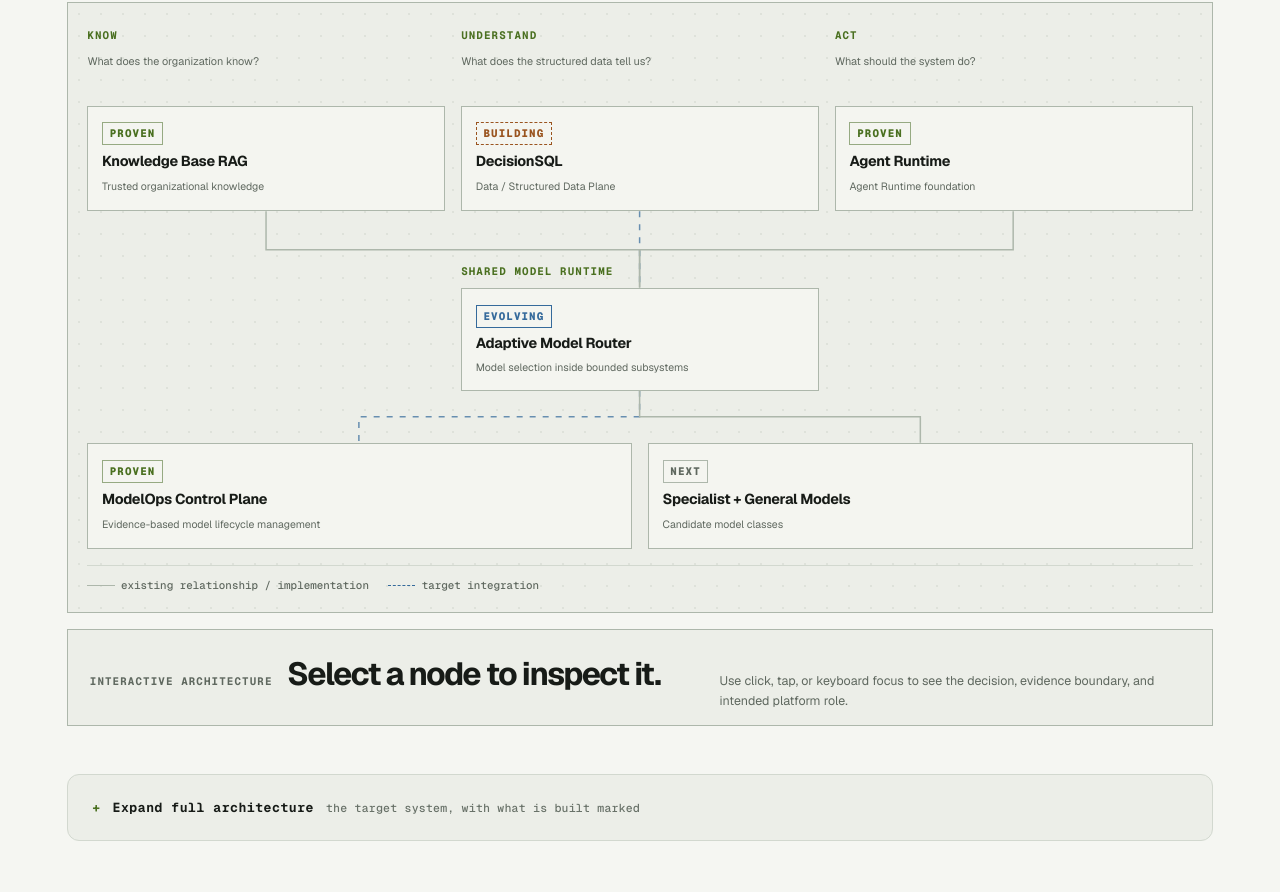
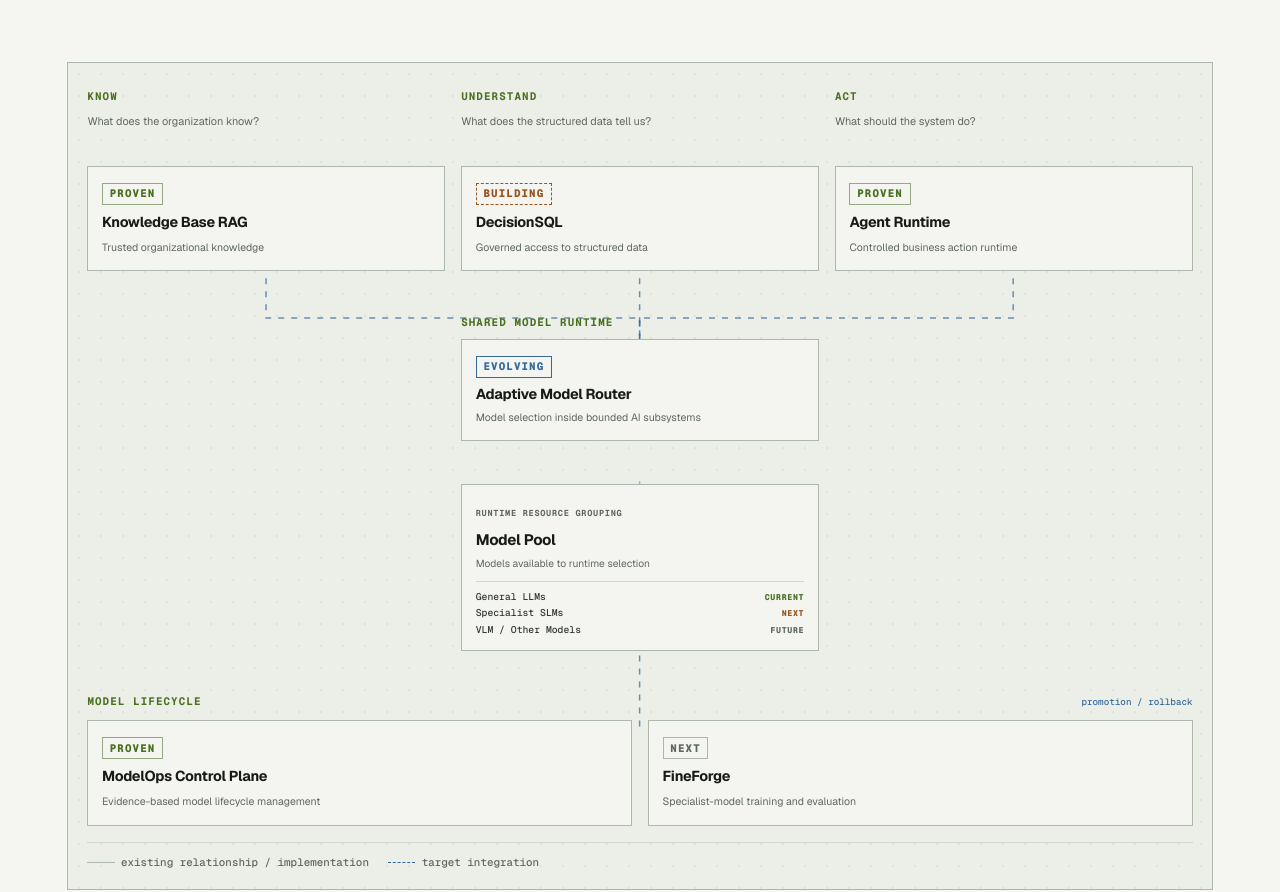
Before and after one commit to negativexq/portfolio-site, a Next.js app: page /platform in a window 1280 px wide. Shown: the part 1247-2139 px from the top of the page. Built offline with nearby package versions, Linux system fonts and the light colour scheme.

Commit message:
Revise platform architecture semantics

```diff
--- a/components/content/platform-page.tsx
+++ b/components/content/platform-page.tsx
@@ -94,9 +94,46 @@ function ArchitectureNode({
       aria-controls="platform-node-detail"
       onClick={() => onSelect(node.id)}
     >
-      <span className="platform-node-status"><PlatformStatusLabel status={node.status} /></span>
+      <span className="platform-node-status">
+        {node.showStatus === false ? <span className="platform-resource-label">RUNTIME RESOURCE GROUPING</span> : <PlatformStatusLabel status={node.status} />}
+      </span>
       <strong>{node.title}</strong>
-      <span>{node.role}</span>
+      <span>{node.architectureDescription ?? node.role}</span>
+    </button>
+  );
+}
+
+function ModelPoolNode({
+  node,
+  selected,
+  onSelect,
+}: {
+  node: PlatformNode;
+  selected: boolean;
+  onSelect: (id: string) => void;
+}) {
+  const modelClasses = [
+    ["General LLMs", "CURRENT", "current"],
+    ["Specialist SLMs", "NEXT", "next"],
+    ["VLM / Other Models", "FUTURE", "future"],
+  ] as const;
+
+  return (
+    <button
+      className={`platform-model-pool-node${selected ? " is-selected" : ""}`}
+      type="button"
+      aria-pressed={selected}
+      aria-controls="platform-node-detail"
+      onClick={() => onSelect(node.id)}
+    >
+      <span className="platform-node-status"><span className="platform-resource-label">RUNTIME RESOURCE GROUPING</span></span>
+      <strong>{node.title}</strong>
+      <span className="platform-model-pool-copy">Models available to runtime selection</span>
+      <span className="platform-model-pool-rows">
+        {modelClasses.map(([label, status, statusClassName]) => (
+          <span key={label}><b>{label}</b><em className={`platform-model-state platform-model-state-${statusClassName}`}>{status}</em></span>
+        ))}
+      </span>
     </button>
   );
 }
@@ -125,11 +162,25 @@ function PlatformDetailPanel({
       </button>
       <div className="platform-detail-body">
       <div className="platform-detail-heading">
-        <PlatformStatusLabel status={node.status} />
+        {node.showStatus === false ? <span className="platform-resource-label">RUNTIME RESOURCE GROUPING</span> : <PlatformStatusLabel status={node.status} />}
         <span>{node.role}</span>
       </div>
       <h3>{node.title}</h3>
       <p className="platform-detail-purpose">{node.purpose}</p>
+
+      {node.details.currentFoundation ? (
+        <div className="platform-detail-group">
+          <p className="platform-proof-label">Current foundation</p>
+          <p>{node.details.currentFoundation}</p>
+        </div>
+      ) : null}
+
+      {node.details.objective ? (
+        <div className="platform-detail-group">
+          <p className="platform-proof-label">Core objective</p>
+          <p>{node.details.objective}</p>
+        </div>
+      ) : null}
 
       <div className="platform-detail-group">
         <p className="platform-proof-label">{node.status === "PROVEN" ? "What it does" : "Current goal"}</p>
@@ -153,6 +204,21 @@ function PlatformDetailPanel({
               </li>
             ))}
           </ol>
+        </div>
+      ) : null}
+
+      {node.details.targetEvolution ? (
+        <div className="platform-detail-group platform-detail-evolution">
+          <p className="platform-proof-label">Target evolution</p>
+          <ul>{node.details.targetEvolution.map((item) => <li key={item}>{item}</li>)}</ul>
+        </div>
+      ) : null}
+
+      {node.details.routingDistinction ? (
+        <div className="platform-detail-group platform-detail-distinction">
+          <p className="platform-proof-label">Two routing questions</p>
+          <div><strong>Capability routing</strong><span>{node.details.routingDistinction.capability}</span></div>
+          <div><strong>Model routing</strong><span>{node.details.routingDistinction.model}</span></div>
         </div>
       ) : null}
 
@@ -229,23 +295,24 @@ export function PlatformPage() {
         <div className="container">
           <header className="platform-section-heading" data-reveal>
             <div>
-              <p className="eyebrow">Where the systems are going</p>
-              <h2 id="architecture-heading">How the systems fit together.</h2>
-              <p>The green/proven nodes below are existing, independently tested systems. Other nodes describe active work or the integration direction.</p>
+              <p className="eyebrow">WHERE THE SYSTEMS ARE GOING</p>
+              <h2 id="architecture-heading">How the systems are evolving together.</h2>
+              <p>The proven nodes are existing, independently tested systems. Building and evolving nodes show active work or the direction of integration.</p>
             </div>
           </header>
 
           <div className="platform-architecture-workspace">
             <div className="platform-graph-board">
-              <svg className="platform-graph-connectors" viewBox="0 0 1000 560" preserveAspectRatio="none" aria-hidden="true">
-                {/* Endpoints are in viewBox units matching the grid: lane nodes span
-                    y 86-196, the router 275-382, the lifecycle row 436-546. Column
-                    centres are 162 / 500 / 838 above and 246 / 754 below. */}
-                <path className="is-solid" d="M162 196 V236 H500 V275" />
-                <path className="is-dashed" d="M500 196 V275" />
-                <path className="is-solid" d="M838 196 V236 H500 V275" />
-                <path className="is-dashed" d="M500 382 V409 H246 V436" />
-                <path className="is-solid" d="M500 382 V409 H754 V436" />
+              <svg className="platform-graph-connectors" viewBox="0 0 1000 760" preserveAspectRatio="none" aria-hidden="true">
+                {/* Capability edges are target integrations: the existing
+                    repositories do not currently share this router. The
+                    cost-aware router → model pool path is the current runtime
+                    foundation; lifecycle → pool is promotion direction. */}
+                <path className="is-dashed" d="M162 196 V236 H500 V290" />
+                <path className="is-dashed" d="M500 196 V290" />
+                <path className="is-dashed" d="M838 196 V236 H500 V290" />
+                <path className="is-solid" d="M500 400 V465" />
+                <path className="is-dashed" d="M500 575 V650" />
               </svg>
 
               <div className="platform-graph-grid">
@@ -260,9 +327,18 @@ export function PlatformPage() {
                   <span className="platform-lane-label">SHARED MODEL RUNTIME</span>
                   <ArchitectureNode node={platformNodes.find((node) => node.id === "adaptive-router")!} selected={selectedId === "adaptive-router"} onSelect={setSelectedId} />
                 </div>
+                <div className="platform-graph-model-pool">
+                  <ModelPoolNode node={platformNodes.find((node) => node.id === "model-pool")!} selected={selectedId === "model-pool"} onSelect={setSelectedId} />
+                </div>
                 <div className="platform-graph-lifecycle">
-                  <ArchitectureNode node={platformNodes.find((node) => node.id === "modelops")!} selected={selectedId === "modelops"} onSelect={setSelectedId} />
-                  <ArchitectureNode node={platformNodes.find((node) => node.id === "specialist-models")!} selected={selectedId === "specialist-models"} onSelect={setSelectedId} />
+                  <div className="platform-graph-lifecycle-heading">
+                    <span className="platform-lane-label">MODEL LIFECYCLE</span>
+                    <span className="platform-lifecycle-relation-label">promotion / rollback</span>
+                  </div>
+                  <div className="platform-graph-lifecycle-nodes">
+                    <ArchitectureNode node={platformNodes.find((node) => node.id === "modelops")!} selected={selectedId === "modelops"} onSelect={setSelectedId} />
+                    <ArchitectureNode node={platformNodes.find((node) => node.id === "fineforge")!} selected={selectedId === "fineforge"} onSelect={setSelectedId} />
+                  </div>
                 </div>
               </div>
 
--- a/data/platform.ts
+++ b/data/platform.ts
@@ -18,11 +18,20 @@ export type PlatformNode = {
   links: readonly PlatformLink[];
   details: {
     currentGoal?: string;
+    currentFoundation?: string;
     milestone?: string;
     nextGate?: string;
+    objective?: string;
+    targetEvolution?: readonly string[];
+    routingDistinction?: {
+      capability: string;
+      model: string;
+    };
     why: string;
     flow?: readonly string[];
   };
+  architectureDescription?: string;
+  showStatus?: boolean;
 };
 
 export const platformNodes = [
@@ -33,6 +42,7 @@ export const platformNodes = [
     status: "PROVEN",
     role: "Trusted organizational knowledge",
     purpose: "Evidence-backed access to unstructured organizational knowledge.",
+    architectureDescription: "Trusted organizational knowledge",
     decision: "Tenant ACL and evidence validation stay server-owned; unsupported answers fail closed.",
     evidence: [
       "95.9% candidate evidence recall",
@@ -59,6 +69,7 @@ export const platformNodes = [
     status: "BUILDING",
     role: "Data / Structured Data Plane",
     purpose: "Governed natural-language access to structured enterprise data.",
+    architectureDescription: "Governed access to structured data",
     decision: "The LLM proposes SQL. Deterministic software decides what may execute.",
     evidence: [],
     stack: ["Python", "FastAPI", "PostgreSQL", "SQLAlchemy", "sqlglot", "schema retrieval", "semantic metrics", "OpenTelemetry", "frozen evaluation harness"],
@@ -68,7 +79,7 @@ export const platformNodes = [
       milestone: "Define schema retrieval, semantic metrics, AST validation, authorization, and read-only execution as separate stages.",
       nextGate: "Freeze the evaluation harness and execution policy before treating generated SQL as a useful result.",
       why: "A natural-language-to-SQL demo answers syntax. DecisionSQL is about whether a proposed query is authorized, bounded, explainable, and safe to run.",
-      flow: ["natural language", "schema retrieval", "semantic layer", "SQL proposal", "AST + ACL + cost gate", "read-only execution", "result validation"],
+      flow: ["schema retrieval", "semantic resolution", "SQL proposal", "sqlglot AST validation", "authorization", "EXPLAIN cost gate", "read-only execution", "result validation"],
     },
   },
   {
@@ -78,6 +89,7 @@ export const platformNodes = [
     status: "PROVEN",
     role: "Agent Runtime foundation",
     purpose: "Controlled business actions where the model proposes intent but deterministic software owns execution authority.",
+    architectureDescription: "Controlled business action runtime",
     decision: "The LLM never receives mutation authority.",
     evidence: [
       "540/540 measured deterministic safety attempts",
@@ -103,14 +115,22 @@ export const platformNodes = [
     status: "EVOLVING",
     role: "Model selection inside bounded subsystems",
     purpose: "A broader routing abstraction evolving from the implemented Cost-Aware LLM Router.",
+    architectureDescription: "Model selection inside bounded AI subsystems",
     decision: "Routing chooses computation; it never grants authority.",
     evidence: [],
     stack: ["task-aware", "quality-aware", "latency-aware", "privacy-aware"],
     links: [],
     details: {
       currentGoal: "Generalize the existing cost-aware routing foundation into an adaptive model runtime.",
+      currentFoundation: "Cost-Aware LLM Router",
       milestone: "Keep capability routing separate from model routing: first choose the subsystem, then choose the model inside it.",
       nextGate: "Define comparable quality, latency, cost, capability, and local-only signals before broadening the router contract.",
+      objective: "Use the smallest and cheapest model that reliably satisfies the task’s quality, latency, privacy and capability requirements.",
+      targetEvolution: ["task-aware", "capability-aware", "complexity-aware", "quality-aware", "latency-aware", "cost-aware", "privacy / local-only aware", "health-aware", "fallback / escalation aware"],
+      routingDistinction: {
+        capability: "Which subsystem should handle the request?",
+        model: "Which model should perform the AI work inside that subsystem?",
+      },
       why: "The objective is to use the smallest and cheapest model that reliably satisfies the task's quality, latency, privacy, and capability requirements.",
       flow: ["task + constraints", "candidate model classes", "quality / latency / cost", "local-only policy", "fallback / escalation"],
     },
@@ -141,21 +161,41 @@ export const platformNodes = [
     },
   },
   {
-    id: "specialist-models",
+    id: "model-pool",
     stage: "MODEL LIFECYCLE",
-    title: "Specialist + General Models",
+    title: "Model Pool",
     status: "NEXT",
-    role: "Candidate model classes",
-    purpose: "A target model set for the adaptive runtime, not a claim of current deployment.",
+    showStatus: false,
+    role: "Runtime resource grouping",
+    purpose: "The set of models available to runtime selection; not a standalone project.",
+    decision: "The router selects from available models; lifecycle evidence changes which candidates are available.",
+    evidence: [],
+    stack: ["General LLMs · CURRENT", "Specialist SLMs · NEXT", "VLM / Other · FUTURE"],
+    links: [],
+    details: {
+      currentGoal: "General models are the current available pool.",
+      milestone: "Specialist SQL/RAG SLMs and VLM or other models are future additions, each with its own evidence boundary.",
+      nextGate: "No candidate enters the pool without passing the same offline evaluation and ModelOps gates as any other model.",
+      why: "The model pool is a runtime resource grouping, not a portfolio project or a claim that every model class is deployed.",
+    },
+  },
+  {
+    id: "fineforge",
+    stage: "MODEL LIFECYCLE",
+    title: "FineForge",
+    status: "NEXT",
+    role: "Specialist-model training and evaluation",
+    purpose: "A planned specialization path from base model to evaluated candidate.",
     decision: "Specialization must beat the base model on the task and the operating constraints that matter.",
     evidence: [],
-    stack: ["SQL specialist SLM", "RAG specialist SLM", "general reasoning", "VLM", "external / cloud"],
+    stack: ["QLoRA", "offline evaluation", "quality", "latency", "VRAM", "cost", "generalization"],
     links: [],
     details: {
-      currentGoal: "Define the evaluation contract for specialist and general model candidates.",
-      milestone: "Compare task quality, execution accuracy where relevant, latency, throughput, VRAM, cost, and generalization.",
-      nextGate: "No candidate enters the router without passing the same evidence and lifecycle gates as any other model.",
-      why: "The platform should make model choice inspectable and reversible rather than turning a single model into a permanent architectural assumption.",
+      currentGoal: "Define the training and evaluation path for specialist model candidates.",
+      milestone: "Compare base and specialized models across task quality, execution accuracy where relevant, latency, throughput, VRAM, cost, and generalization.",
+      nextGate: "A candidate must clear offline evaluation before ModelOps can manage its canary lifecycle.",
+      why: "FineForge is intentionally NEXT: no specialization result is presented as implemented or better than a base model.",
+      flow: ["base model", "FineForge / QLoRA", "offline evaluation", "candidate", "ModelOps", "promote / rollback", "model pool"],
     },
   },
 ] as const satisfies readonly PlatformNode[];
```
Also changed, not shown: app/globals.css.
